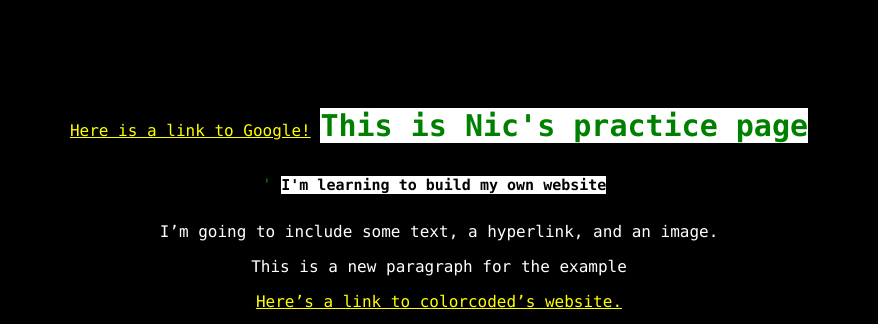
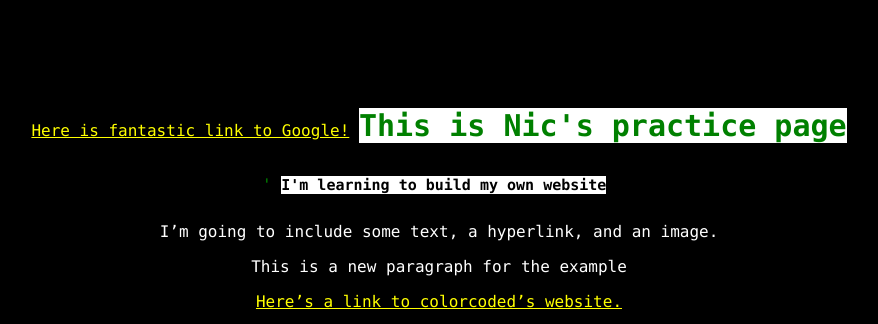
Before and after one commit to herfelns17/CyberCamp, a plain HTML site: page file.html in a window 1280 px wide. Shown: the top 324 px of the page, without its empty margins (201-1079 px from the left). Drawn offline with Linux system fonts and the light colour scheme.

Commit message:
Update file.html

```diff
--- a/file.html
+++ b/file.html
@@ -32,7 +32,7 @@ p {
     <title>'Nic's Practice Page'</title>
   </head>
   <body>
-    <a href="google.com">Here is a link to Google!</a></a>
+    <a href="google.com">Here is fantastic link to Google!</a></a>
       <head>  <font color = "green">
     <h1>This is Nic's practice page</h1><br>'</h1>
     </font color>
```
